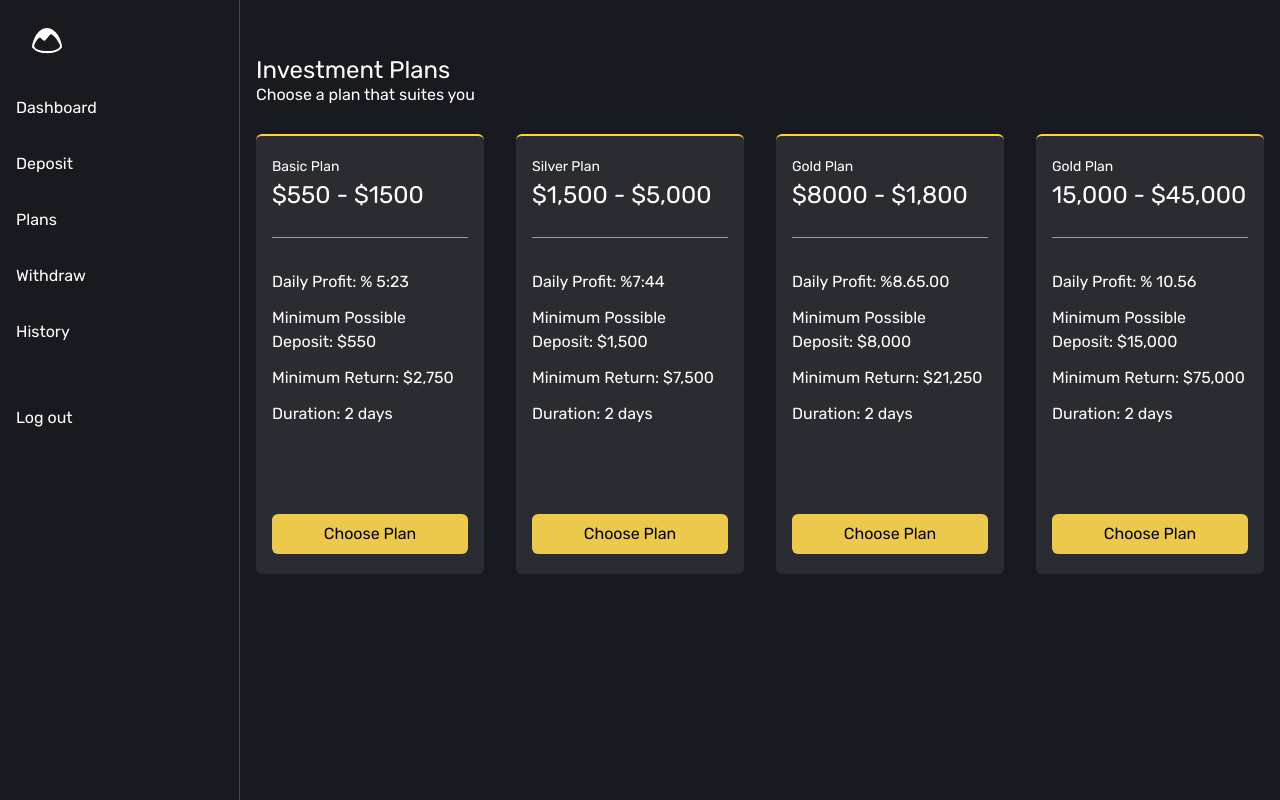
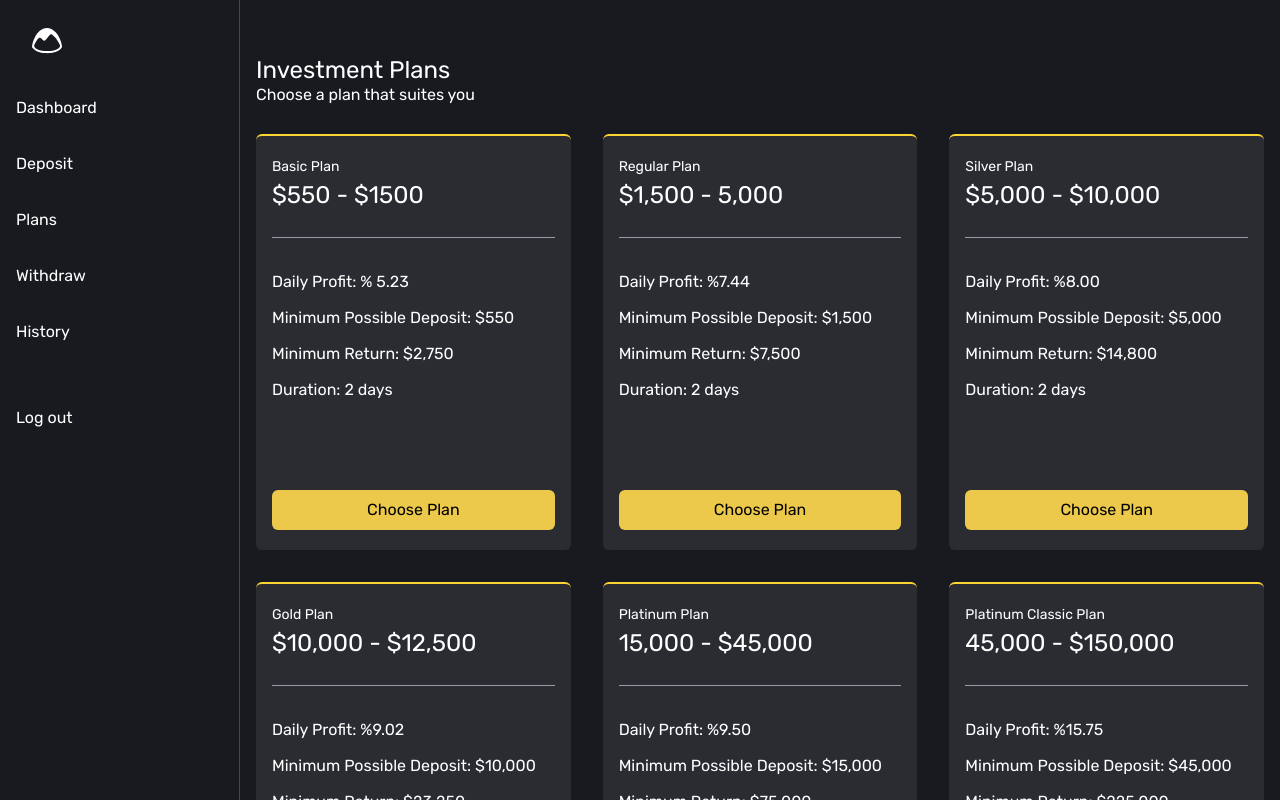
Before and after one commit to HarcourtHamsa/cryptoverse-webapp, a Next.js app: page /dashboard/invest in a window 1280 px wide. Shown: the top 800 px of the page. Built offline with nearby package versions, Linux system fonts and the light colour scheme.

Commit message:
Update invest.js

```diff
--- a/pages/dashboard/invest.js
+++ b/pages/dashboard/invest.js
@@ -91,42 +91,58 @@ function Invest() {
           <Text fontSize="1rem">Choose a plan that suites you</Text>
         </Heading>
 
-        <SimpleGrid
-          columns={{ base: 1, md: 4 }}
+       <SimpleGrid
+          columns={{ base: 1, md: 3 }}
           spacing={{ base: 5, lg: 8 }}
-          mt={30}
+          my={30}
         >
           <InvestmentPlanCard
             title={"Basic Plan"}
             priceRange={"$550 - $1500"}
             minimumAmount={"550"}
-            dailyProfit={" 5:23"}
+            dailyProfit={" 5.23"}
             duration={"2 days"}
             minimumReturn={"2,750"}
           />
-          <InvestmentPlanCard
-            title={"Silver Plan"}
-            priceRange={"$1,500 - $5,000"}
+               <InvestmentPlanCard
+            title={"Regular Plan"}
+            priceRange={"$1,500 - 5,000"}
             minimumAmount={"1,500"}
-            dailyProfit={"7:44"}
+            dailyProfit={"7.44"}
             duration={"2 days"}
             minimumReturn={"7,500"}
           />
           <InvestmentPlanCard
-            title={"Gold Plan"}
-            priceRange={"$8000 - $1,800"}
-            minimumAmount={"8,000"}
-            dailyProfit={"8.65.00"}
+            title={"Silver Plan"}
+            priceRange={"$5,000 - $10,000"}
+            minimumAmount={"5,000"}
+            dailyProfit={"8.00"}
             duration={"2 days"}
-            minimumReturn={"21,250"}
+            minimumReturn={"14,800"}
           />
           <InvestmentPlanCard
             title={"Gold Plan"}
+            priceRange={"$10,000 - $12,500"}
+            minimumAmount={"10,000"}
+            dailyProfit={"9.02"}
+            duration={"2 days"}
+            minimumReturn={"23,250"}
+          />
+          <InvestmentPlanCard
+            title={"Platinum Plan"}
             priceRange={"15,000 - $45,000"}
             minimumAmount={"15,000"}
-            dailyProfit={" 10.56"}
+            dailyProfit={"9.50"}
             duration={"2 days"}
             minimumReturn={"75,000"}
+          />
+              <InvestmentPlanCard
+            title={"Platinum Classic Plan"}
+            priceRange={"45,000 - $150,000"}
+            minimumAmount={"45,000"}
+            dailyProfit={"15.75"}
+            duration={"2 days"}
+            minimumReturn={"225,000"}
           />
         </SimpleGrid>
       </Wrapper>
```
